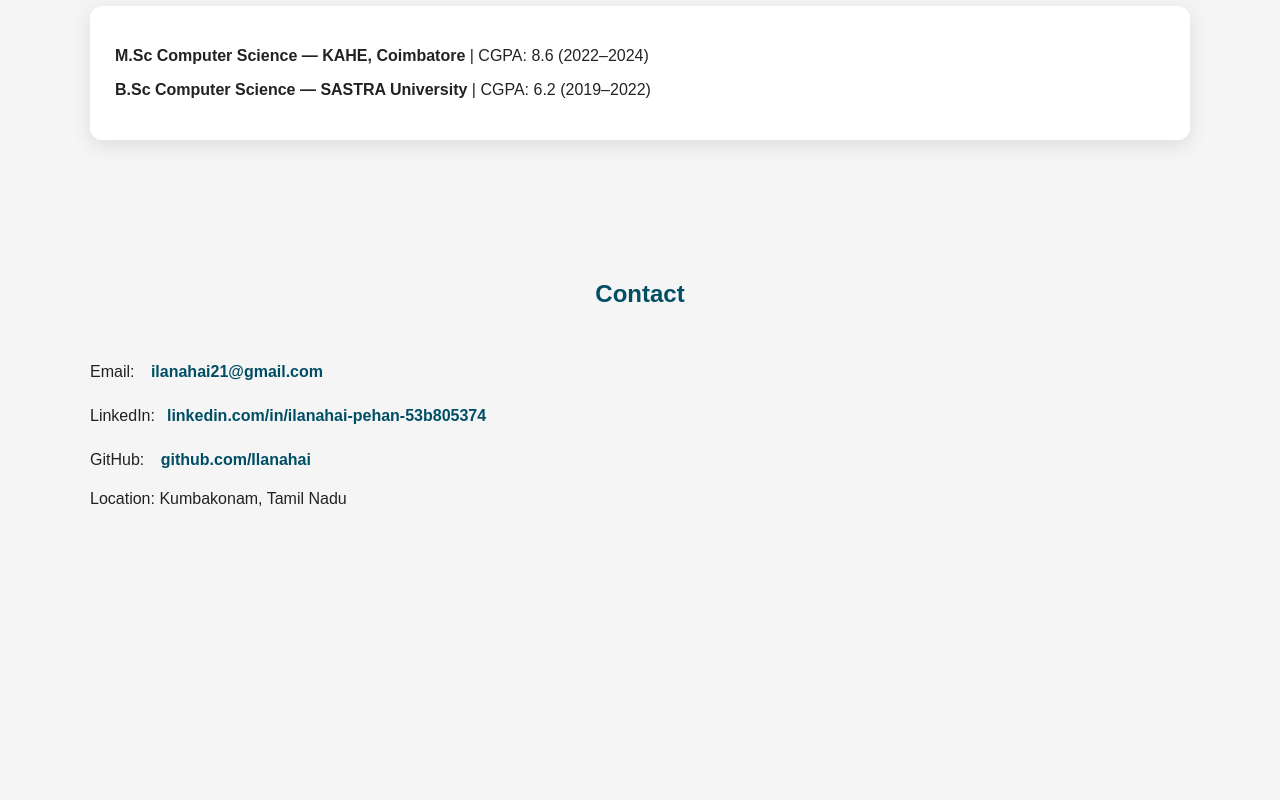
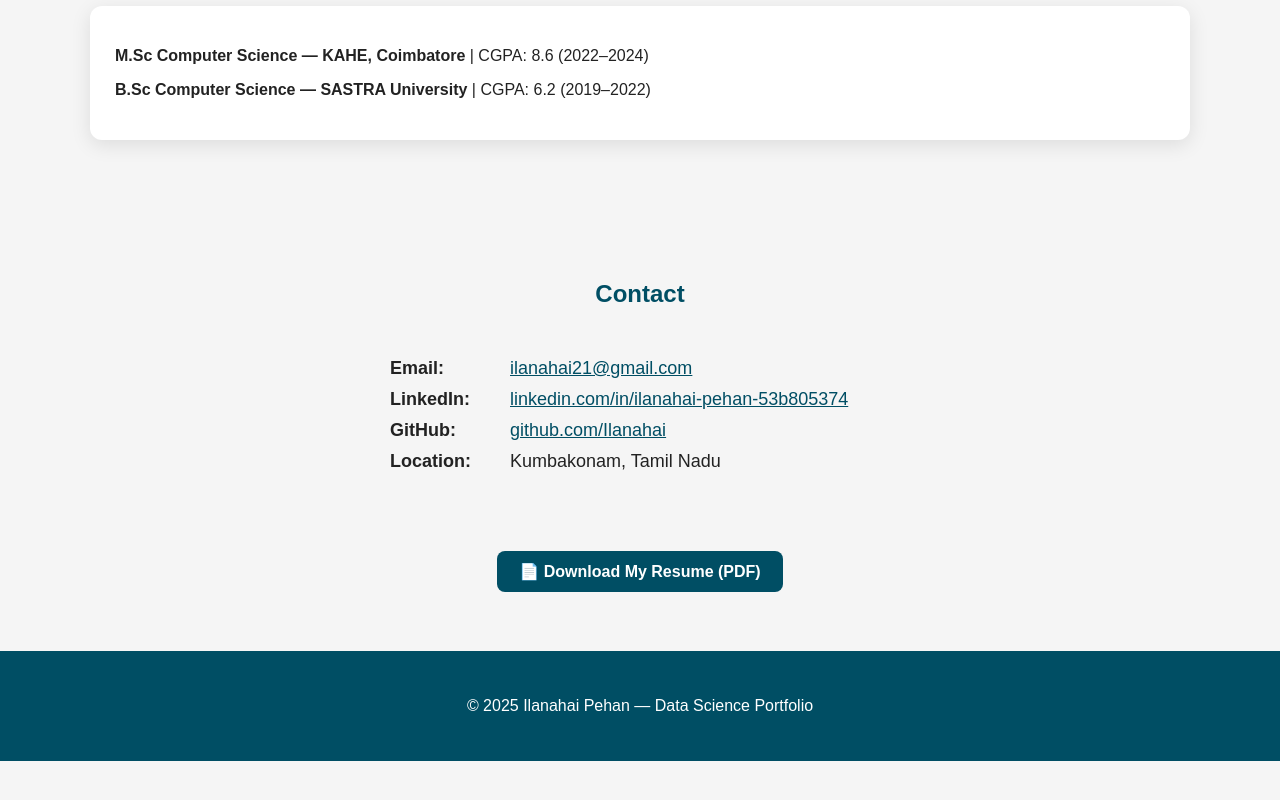
Before and after one commit to Ilanahai/Portfolio, a plain HTML site: page index.html in a window 1280 px wide. Shown: the part 2454-3254 px from the top of the page. After the commit the page ends 3215 px from the top, so only its background shows below. Drawn offline with Linux system fonts and the light colour scheme.

Commit message:
Update index.html
Signed-off-by: Ilanahai <ilanahai21@gmail.com>

```diff
--- a/index.html
+++ b/index.html
@@ -117,7 +117,7 @@
                 Built an automated data engineering pipeline using Azure Data Factory, Databricks,
                 Data Lake & Synapse, powering analytical dashboards in Power BI.
             </p>
-                <a href="https://github.com/Ilanahai/Azure---Data-engineer-project" target="https://github.com/Ilanahai/Azure---Data-engineer-project">View Project</a>
+            <a href="https://github.com/Ilanahai/Azure---Data-engineer-project" target="_blank">View Project</a>
         </div>
         <div class="card">
             <h3>Yelp Review Sentiment Analytics</h3>
@@ -125,7 +125,7 @@
                 Collected and cleaned Yelp review datasets, applied NLP sentiment analysis, and built
                 ML prediction models with visual business insights.
             </p>
-                <a href="https://github.com/Ilanahai/AWS---Data-analytics-project" target="https://github.com/Ilanahai/AWS---Data-analytics-project">View Project</a>
+            <a href="https://github.com/Ilanahai/AWS---Data-analytics-project" target="_blank">View Project</a>
         </div>
     </div>
 </section>
@@ -165,15 +165,43 @@
 
     <section id="contact">
     <h2>Contact</h2>
-        <div class="contact">
-            <p>Email: <a href="mailto:ilanahai21@gmail.com">ilanahai21@gmail.com</a></p>
-            <p>LinkedIn:<a href="https://www.linkedin.com/in/ilanahai-pehan-53b805374" target="_blank">linkedin.com/in/ilanahai-pehan-53b805374</a></p>
-            <p>GitHub: <a href="#" target="_blank">github.com/Ilanahai</a></p>
-            <p>Location: Kumbakonam, Tamil Nadu</p>
+
+    <div style="max-width:500px; margin:auto; font-size:18px;">
+        <div style="display:flex; margin-bottom:10px;">
+            <strong style="width:120px;">Email:</strong>
+            <a href="mailto:ilanahai21@gmail.com" style="color:#004e64;">ilanahai21@gmail.com</a>
         </div>
+
+        <div style="display:flex; margin-bottom:10px;">
+            <strong style="width:120px;">LinkedIn:</strong>
+            <a href="https://www.linkedin.com/in/ilanahai-pehan-53b805374" target="_blank" style="color:#004e64;">
+                linkedin.com/in/ilanahai-pehan-53b805374
+            </a>
+        </div>
+
+        <div style="display:flex; margin-bottom:10px;">
+    <strong style="width:120px;">GitHub:</strong>
+    <a href="https://github.com/Ilanahai" target="_blank" style="color:#004e64;">
+        github.com/Ilanahai
+    </a>
+</div>
+
+
+        <div style="display:flex; margin-bottom:10px;">
+            <strong style="width:120px;">Location:</strong>
+            <span>Kumbakonam, Tamil Nadu</span>
+        </div>
+    </div>
+</section>
+
+
     <section id="resume" style="text-align:center; padding: 20px;">
-        <a href="Resume_Ilanahai_Pehan.pdf" download style="background:#004e64; color:white; padding:12px 22px; border-radius:8px; text-decoration:none; font-weight:600;">Download My Resume (PDF)</a>
+    <a href="Resume_Ilanahai_Pehan.pdf" download
+       style="background:#004e64; color:white; padding:12px 22px; border-radius:8px; text-decoration:none; font-weight:600;">
+       📄 Download My Resume (PDF)
+    </a>
 </section>
+
 
     </section>
 
```
Lines whose indentation alone changed are shown as unchanged.
